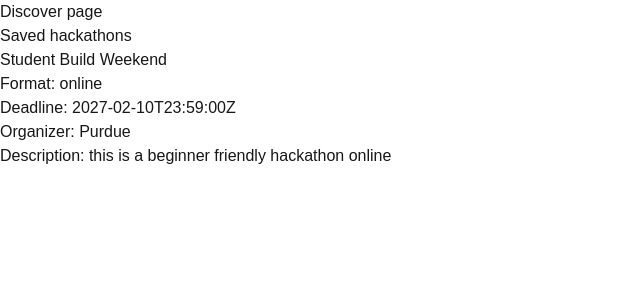
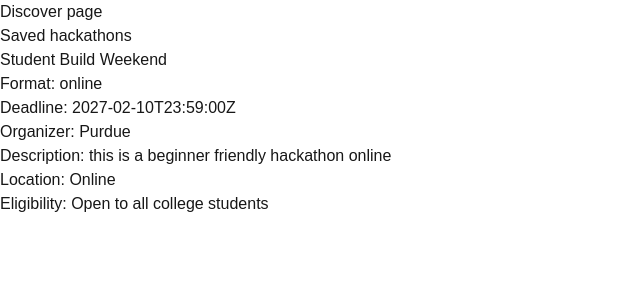
Before and after one commit to Siddhgarg3/Hacktracker, a Next.js app in the folder hacktracker-next/: page /hackathons/1 in a window 1280 px wide. Shown: the top 300 px of the page, without its empty margins (0-640 px from the left). Built offline with nearby package versions, Linux system fonts and the light colour scheme.

Commit message:
added location and elibility

```diff
--- a/hacktracker-next/app/hackathons/[id]/page.jsx
+++ b/hacktracker-next/app/hackathons/[id]/page.jsx
@@ -1,5 +1,4 @@
 import { hackathons } from "../../../data/hackathons";
-import Link from "next/link"
 export default async function HackathonDetails({params}){
     const { id: idofpage } = await params;
     const hackathonreference = hackathons.find(({id}) => id === Number(idofpage))
@@ -13,6 +12,9 @@ export default async function HackathonDetails({params}){
         <p>Deadline: {hackathonreference.deadline}</p>
         <p>Organizer: {hackathonreference.organizer}</p>
         <p>Description: {hackathonreference.description}</p>
+        <p>Location: {hackathonreference.location}</p>
+        <p>Eligibility: {hackathonreference.eligibilityDetails}</p>
+
         </>
     )
 }
--- a/hacktracker-next/data/hackathons.js
+++ b/hacktracker-next/data/hackathons.js
@@ -5,8 +5,10 @@ const hackathons = [
     name: "Student Build Weekend",
     format: "online",
     beginnerFriendly: true,
+    location: "Online",
     deadline: "2027-02-10T23:59:00Z",
     organizer: "Purdue",
+    eligibilityDetails: "Open to all college students",
     description: "this is a beginner friendly hackathon online"
   },
   {
@@ -14,8 +16,10 @@ const hackathons = [
     name: "Campus Code Challenge",
     format: "in-person",
     beginnerFriendly: false,
+    location: "UIUC",
     deadline: "2027-01-20T23:59:00Z",
     organizer: "UIUC",
+    eligibilityDetails: "Open to all college students",
     description: "this is an advanced hackathon in person"
   },
   {
@@ -23,8 +27,10 @@ const hackathons = [
     name: "Beginner Innovation Jam",
     format: "hybrid",
     beginnerFriendly: true,
+    location: "Purdue",
     deadline: "2027-03-05T23:59:00Z",
     organizer: "Purdue",
+    eligibilityDetails: "Open to all college students",
     description: "this is a beginner friendly hackathon that can be done online or in person"
   },
   {
@@ -33,7 +39,9 @@ const hackathons = [
     format: "online",
     beginnerFriendly: true,
     deadline: "2026-12-25",
+    location: "Purdue",
     organizer: "Purdue",
+    eligibilityDetails: "Needs to be enrolled in purdue",
     description: "this is a beginner hackathon online"
   },
   {
@@ -42,7 +50,9 @@ const hackathons = [
     format: "in-person",
     beginnerFriendly: false,
     deadline: "2027-03-27",
+    location: "MIT",
     organizer: "MIT",
+    eligibilityDetails: "Open to all college students",
     description: "this is an advanced hackathon conducted in person"
   }
 ];
```
